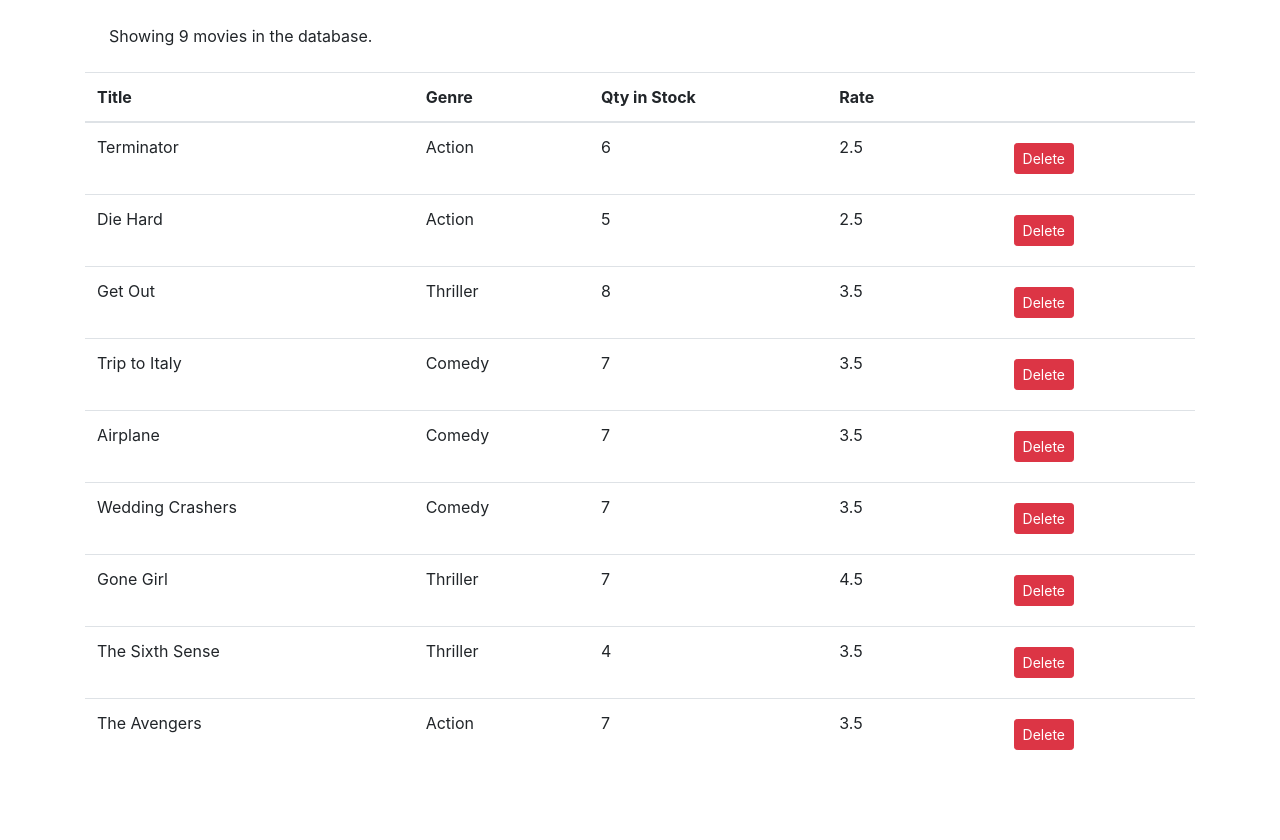
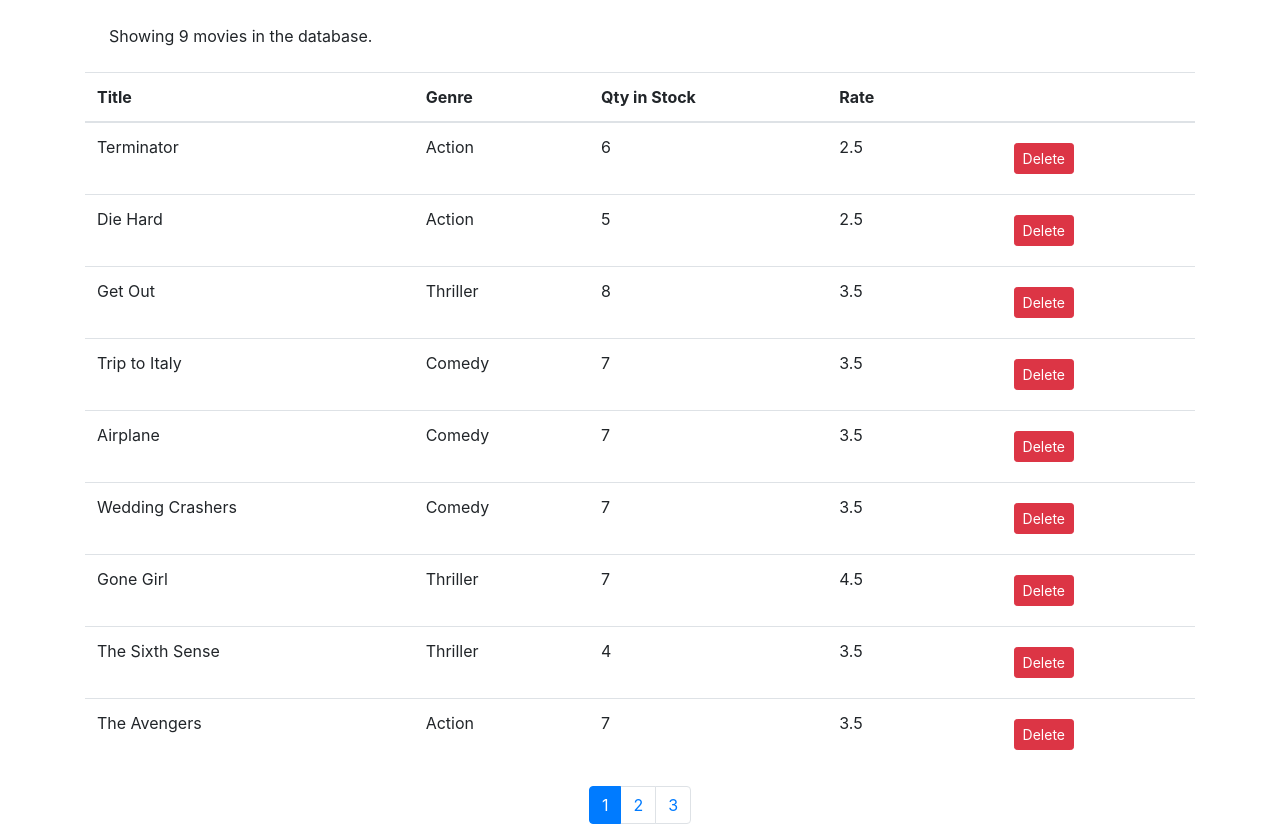
Before and after one commit to enowmbi/Video-Rental-Project-vidly-, a React (Create React App) app: page / in a window 1280 px wide. Before the commit the page ends 800 px from the top, so only its background shows below. Built offline with nearby package versions, Linux system fonts and the light colour scheme; the HTML template or start-up script is replaced by a standard one.

Commit message:
add pagination component and install lodash library

```diff
--- a/package.json
+++ b/package.json
@@ -7,6 +7,7 @@
     "bootstrap": "^4.3.1",
     "font-awesome": "^4.7.0",
     "joi": "^14.3.1",
+    "lodash": "^4.17.10",
     "react": "^16.8.4",
     "react-dom": "^16.8.4",
     "react-scripts": "2.1.8",
--- a/src/components/Movies.js
+++ b/src/components/Movies.js
@@ -1,11 +1,14 @@
 import React,{ Component } from 'react';
 import { getMovies } from '../services/fakeMovieService';
 import Like from './common/Like';
+import Pagination from './common/Pagination';
 
 
 class Movies extends Component{
     state ={
-        movies: getMovies()
+        movies: getMovies(),
+        pageSize: 4,
+        currentPage:1
     }
 
     handleDelete=(id)=>{
@@ -19,6 +22,11 @@
         movies[index].liked = !movies[index].liked
 
         this.setState({movies: movies})
+    }
+
+    handlePageChange=(page) =>{
+     console.log(`page ${page} clicked!`)
+     this.setState({currentPage: page})
     }
 
     render(){
@@ -54,6 +62,13 @@
                     </tbody>
                 </table>
 
+                <Pagination
+                    itemCount={this.state.movies.length}
+                    pageSize={this.state.pageSize}
+                    currentPage={this.state.currentPage}
+                    onPageChange={this.handlePageChange}
+                />
+
             </div>
         )
 
--- /dev/null
+++ b/src/components/common/Pagination.js
@@ -0,0 +1,23 @@
+import React from 'react';
+import _ from 'lodash';
+
+const Pagination = (props) =>{
+    const pagesCount = Math.ceil(props.itemCount / props.pageSize)
+
+    if(pagesCount === 1) return null;
+
+    const pages = _.range(1,pagesCount + 1)
+    return(
+        <nav aria-label="Page navigation example">
+            <ul className="pagination justify-content-center">
+                {pages.map(page =>(
+                    <li key={page} className= {props.currentPage === page ?"page-item active":"page-item"}>
+                        <a className="page-link" href="#" onClick={()=>props.onPageChange(page)}>{page}</a>
+                    </li>
+                ))}
+            </ul>
+        </nav>
+    )
+}
+
+export default Pagination
```
Also changed, not shown: 1 other file (tests, documents, lock files or other folders).
